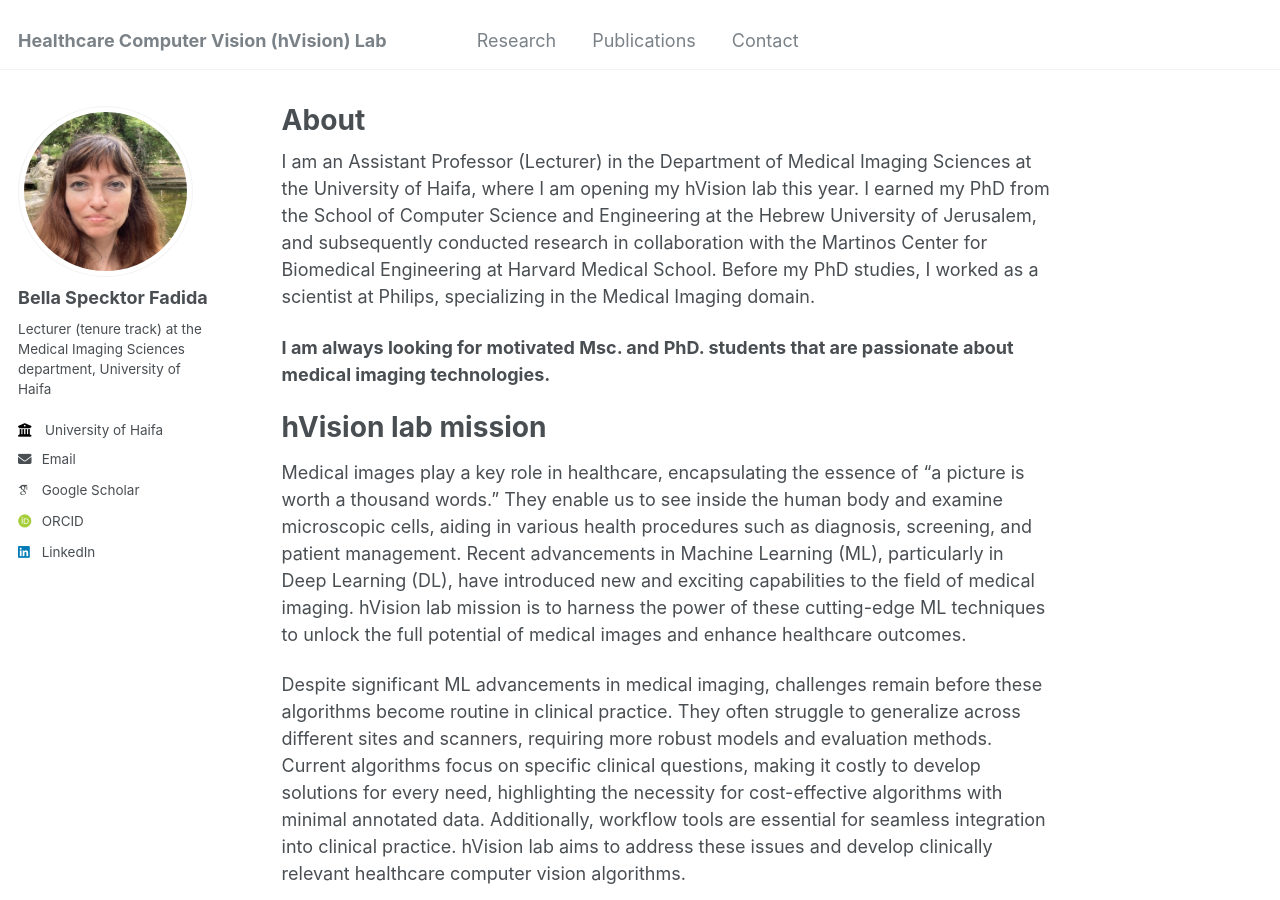
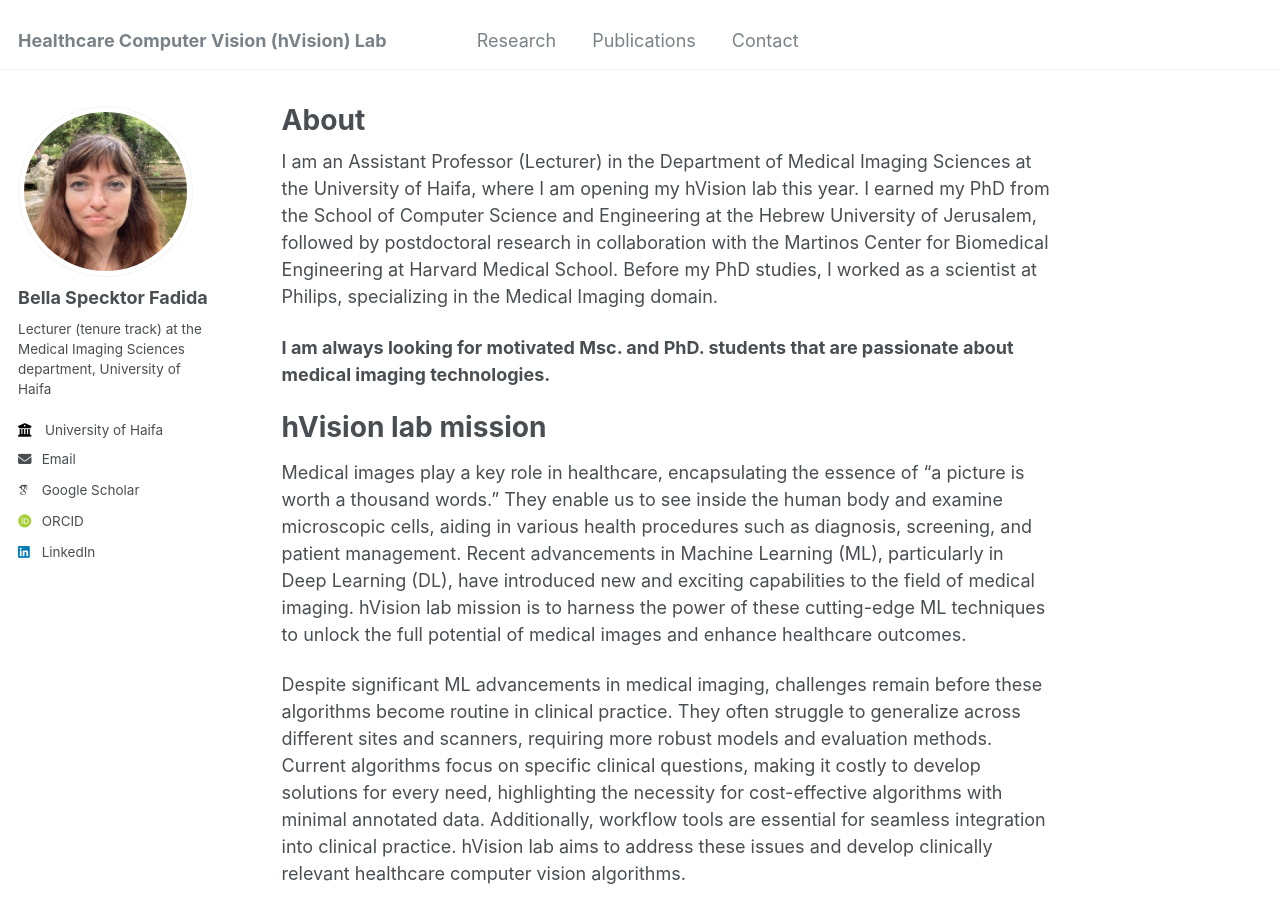
Before and after one commit to Bella31/bella31.github.io, a Jekyll site: the page built from _pages/about.md, in a window 1280 px wide and 900 px high. Built offline with Jekyll 4.4.1, drawn with Linux system fonts in a browser that asks for light colours; some web fonts are replaced.

Commit message:
small change

```diff
--- a/_pages/about.md
+++ b/_pages/about.md
@@ -7,7 +7,7 @@ redirect_from:
   - /about.html
 ---
 
-I am an Assistant Professor (Lecturer) in the Department of Medical Imaging Sciences at the University of Haifa, where I am opening my hVision lab this year. I earned my PhD from the School of Computer Science and Engineering at the Hebrew University of Jerusalem, and subsequently conducted research in collaboration with the Martinos Center for Biomedical Engineering at Harvard Medical School. Before my PhD studies, I worked as a scientist at Philips, specializing in the Medical Imaging domain.
+I am an Assistant Professor (Lecturer) in the Department of Medical Imaging Sciences at the University of Haifa, where I am opening my hVision lab this year. I earned my PhD from the School of Computer Science and Engineering at the Hebrew University of Jerusalem, followed by postdoctoral research in collaboration with the Martinos Center for Biomedical Engineering at Harvard Medical School. Before my PhD studies, I worked as a scientist at Philips, specializing in the Medical Imaging domain.
 
 **I am always looking for motivated Msc. and PhD. students that are passionate about medical imaging technologies.**
 
```
